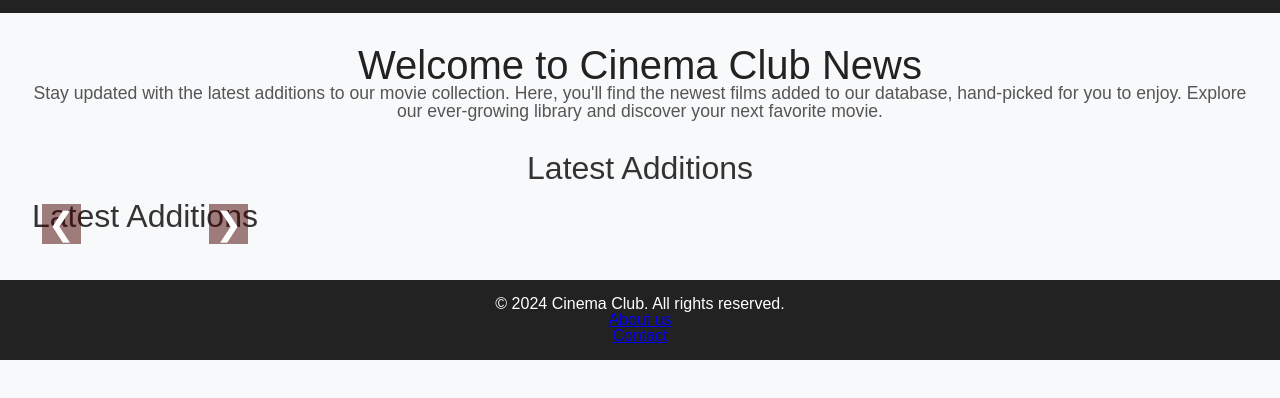
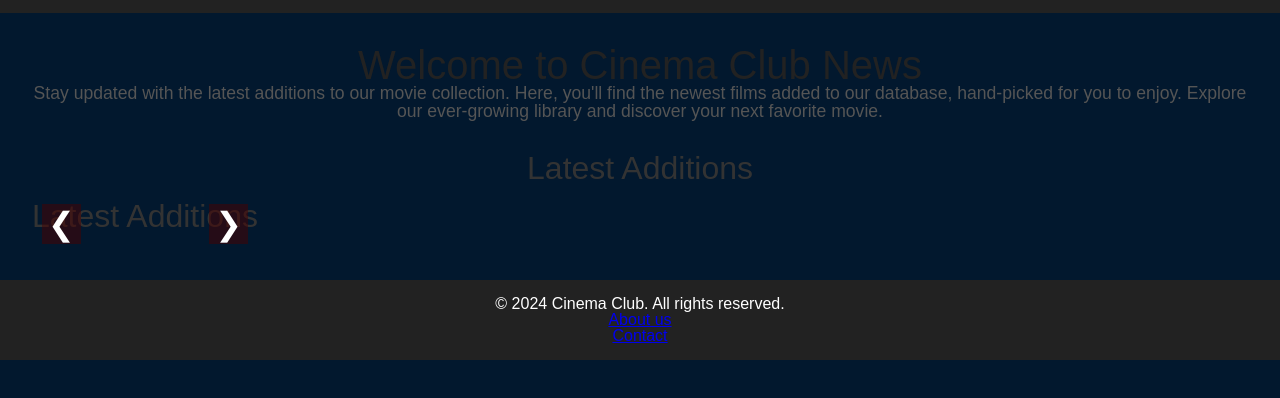
Before and after one commit to Pablo-Andrada/FullStackProyect, a website built with webpack: page front/pages/news.html in a window 1280 px wide. Shown: the part 104-502 px from the top of the page. Built offline with nearby package versions, Linux system fonts and the light colour scheme; no server answers.

Commit message:
Editing carrusel styles

```diff
--- a/front/styles/news.css
+++ b/front/styles/news.css
@@ -1,6 +1,6 @@
 body {
     font-family: Arial, sans-serif;
-    background-color: #f8f9fa;
+    background-color: #02182e;
     margin: 0;
     padding: 0;
     color: #333;
```
